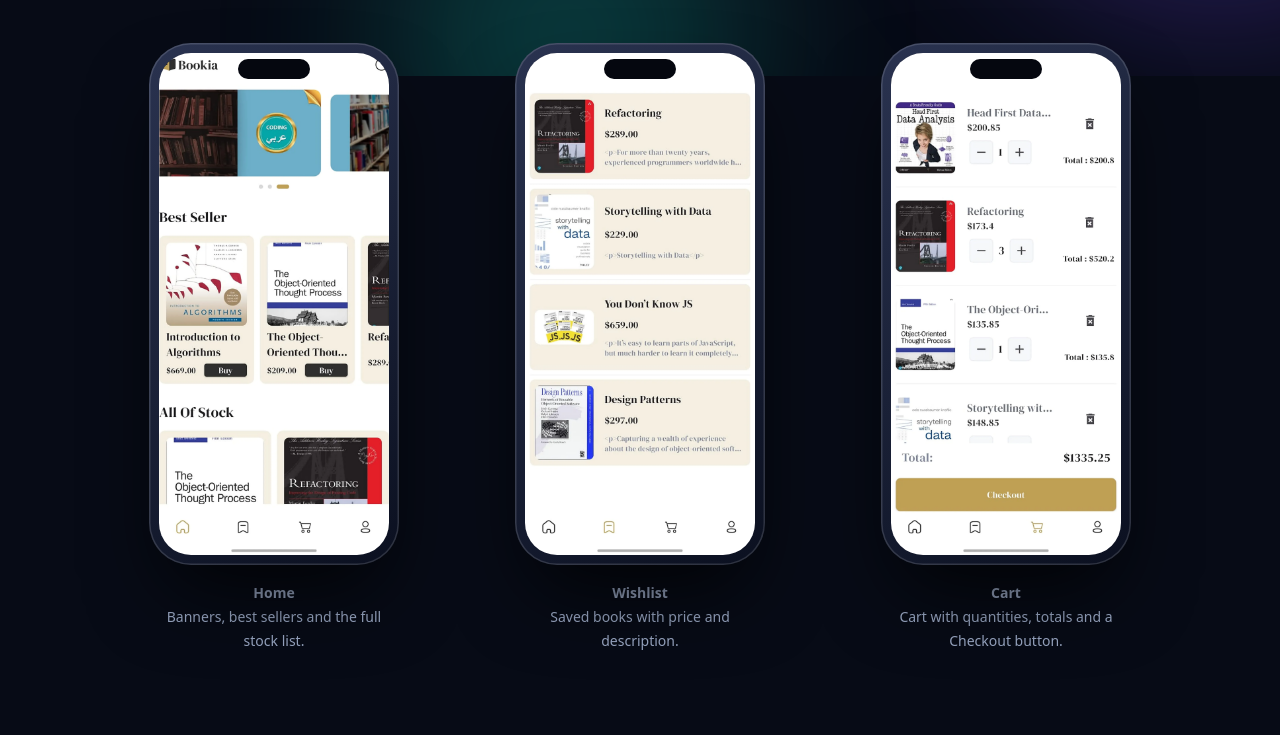
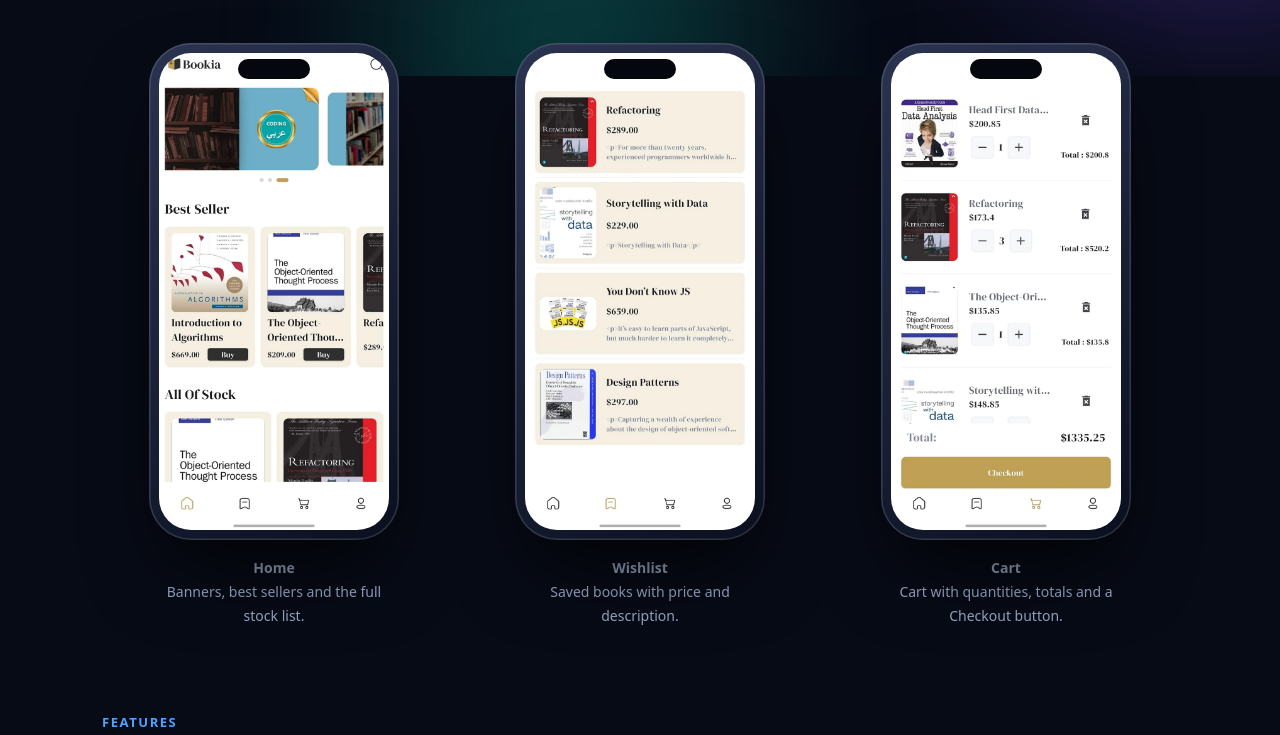
Before and after one commit to abdelrahmankhaled0/portfolio-v2, a plain HTML site: page bookia.html in a window 1280 px wide. Shown: the part 724-1459 px from the top of the page. Drawn offline with Linux system fonts and the light colour scheme.

Commit message:
Add files via upload

```diff
--- a/bookia.html
+++ b/bookia.html
@@ -138,7 +138,7 @@ footer{padding:34px 0;color:var(--mut);text-align:center;font-size:14px}
 </div>
 <section class="csec"><div class="wrap"><div class="hd reveal"><small><span data-l="en">The app</span><span data-l="ar">التطبيق</span></small><h2><span data-l="en">Screens</span><span data-l="ar">الشاشات</span></h2>
 <p><span data-l="en">Screens are shown as built.</span><span data-l="ar">الشاشات زي ما اتبنت.</span></p></div>
-<div class="gal"><div class="shot reveal"><div class="phone" style="aspect-ratio:793/1655"><div class="notch"></div><div class="screen"><img class="on" loading="eager" decoding="async" src="bookv_0.webp" alt="Bookia: Home"></div></div><p><b><span data-l="en">Home</span><span data-l="ar">الرئيسية</span></b><br><span data-l="en">Banners, best sellers and the full stock list.</span><span data-l="ar">بانرات وأكثر الكتب مبيعًا وكل الكتب.</span></p></div><div class="shot reveal"><div class="phone" style="aspect-ratio:793/1655"><div class="notch"></div><div class="screen"><img class="on" loading="lazy" decoding="async" src="bookv_1.webp" alt="Bookia: Wishlist"></div></div><p><b><span data-l="en">Wishlist</span><span data-l="ar">المفضلة</span></b><br><span data-l="en">Saved books with price and description.</span><span data-l="ar">الكتب المحفوظة بالسعر والوصف.</span></p></div><div class="shot reveal"><div class="phone" style="aspect-ratio:793/1655"><div class="notch"></div><div class="screen"><img class="on" loading="lazy" decoding="async" src="bookv_2.webp" alt="Bookia: Cart"></div></div><p><b><span data-l="en">Cart</span><span data-l="ar">السلة</span></b><br><span data-l="en">Cart with quantities, totals and a Checkout button.</span><span data-l="ar">السلة بالكميات والإجماليات وزر الدفع.</span></p></div></div></div></section>
+<div class="gal"><div class="shot reveal"><div class="phone" style="aspect-ratio:1585/3149"><div class="notch"></div><div class="screen"><img class="on" loading="eager" decoding="async" src="bookv_0.webp" alt="Bookia: Home"></div></div><p><b><span data-l="en">Home</span><span data-l="ar">الرئيسية</span></b><br><span data-l="en">Banners, best sellers and the full stock list.</span><span data-l="ar">بانرات وأكثر الكتب مبيعًا وكل الكتب.</span></p></div><div class="shot reveal"><div class="phone" style="aspect-ratio:1585/3149"><div class="notch"></div><div class="screen"><img class="on" loading="lazy" decoding="async" src="bookv_1.webp" alt="Bookia: Wishlist"></div></div><p><b><span data-l="en">Wishlist</span><span data-l="ar">المفضلة</span></b><br><span data-l="en">Saved books with price and description.</span><span data-l="ar">الكتب المحفوظة بالسعر والوصف.</span></p></div><div class="shot reveal"><div class="phone" style="aspect-ratio:1585/3149"><div class="notch"></div><div class="screen"><img class="on" loading="lazy" decoding="async" src="bookv_2.webp" alt="Bookia: Cart"></div></div><p><b><span data-l="en">Cart</span><span data-l="ar">السلة</span></b><br><span data-l="en">Cart with quantities, totals and a Checkout button.</span><span data-l="ar">السلة بالكميات والإجماليات وزر الدفع.</span></p></div></div></div></section>
 <section class="csec"><div class="wrap"><div class="hd reveal"><small><span data-l="en">Features</span><span data-l="ar">المميزات</span></small><h2><span data-l="en">What the app covers</span><span data-l="ar">التطبيق بيغطي إيه</span></h2></div>
 <div class="feat"><div class="reveal"><h3><span data-l="en">Authentication</span><span data-l="ar">تسجيل الدخول</span></h3><p><span data-l="en">Sign-in flow connected to the API.</span><span data-l="ar">تسجيل دخول متصل بالـ API.</span></p></div><div class="reveal"><h3><span data-l="en">Catalog</span><span data-l="ar">الكتالوج</span></h3><p><span data-l="en">Browse best sellers and all books.</span><span data-l="ar">تصفح الأكثر مبيعًا وكل الكتب.</span></p></div><div class="reveal"><h3><span data-l="en">Wishlist and cart</span><span data-l="ar">المفضلة والسلة</span></h3><p><span data-l="en">Save books and manage quantities.</span><span data-l="ar">حفظ الكتب وتعديل الكميات.</span></p></div><div class="reveal"><h3><span data-l="en">Checkout</span><span data-l="ar">الدفع</span></h3><p><span data-l="en">A checkout step at the end of the cart.</span><span data-l="ar">خطوة دفع في نهاية السلة.</span></p></div></div></div></section>
 <section class="csec"><div class="wrap"><div class="hd reveal"><small><span data-l="en">Tech</span><span data-l="ar">التقنيات</span></small><h2><span data-l="en">How it is built</span><span data-l="ar">إزاي اتبنى</span></h2></div>
```
Also changed, not shown: index.html (+1 -1 lines).
